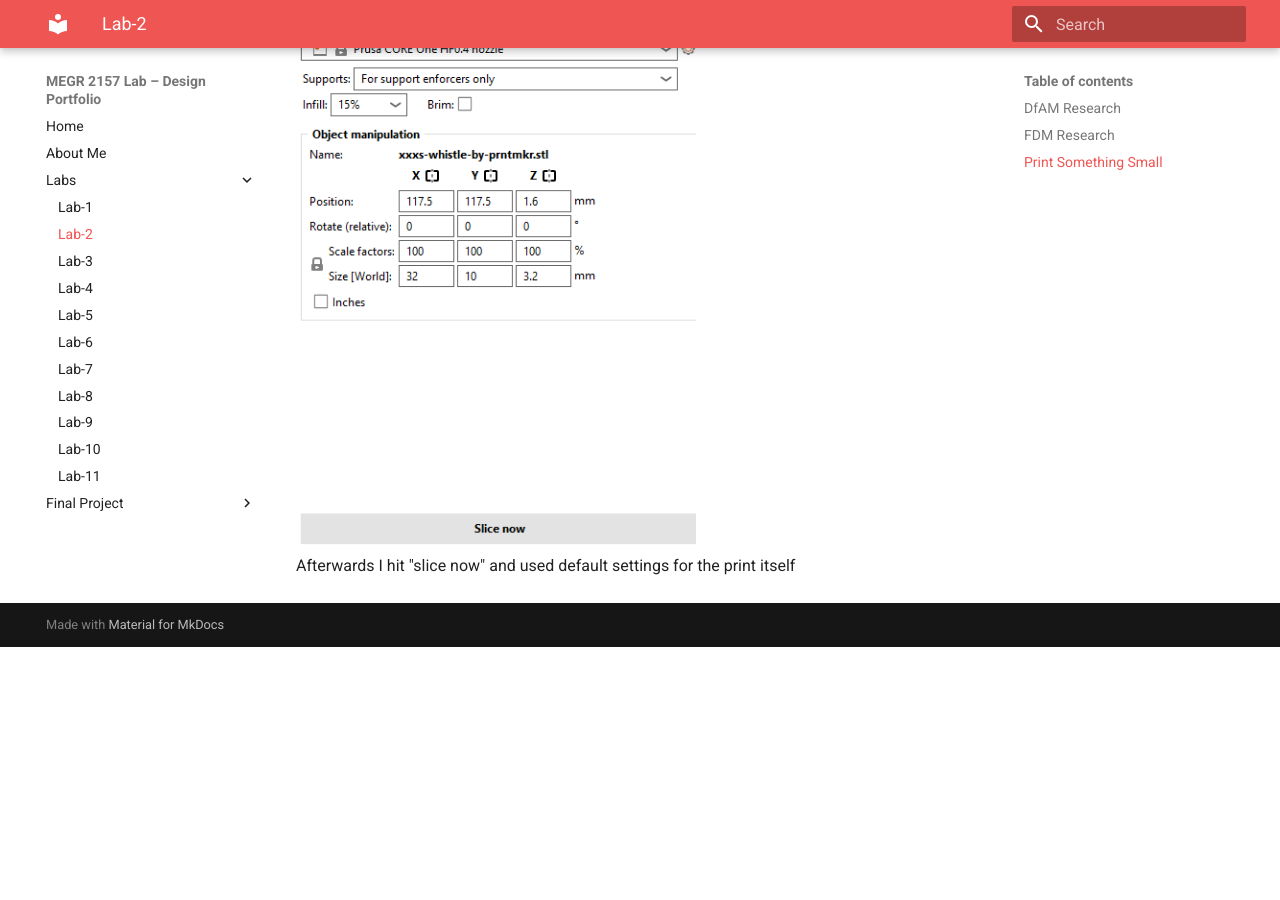
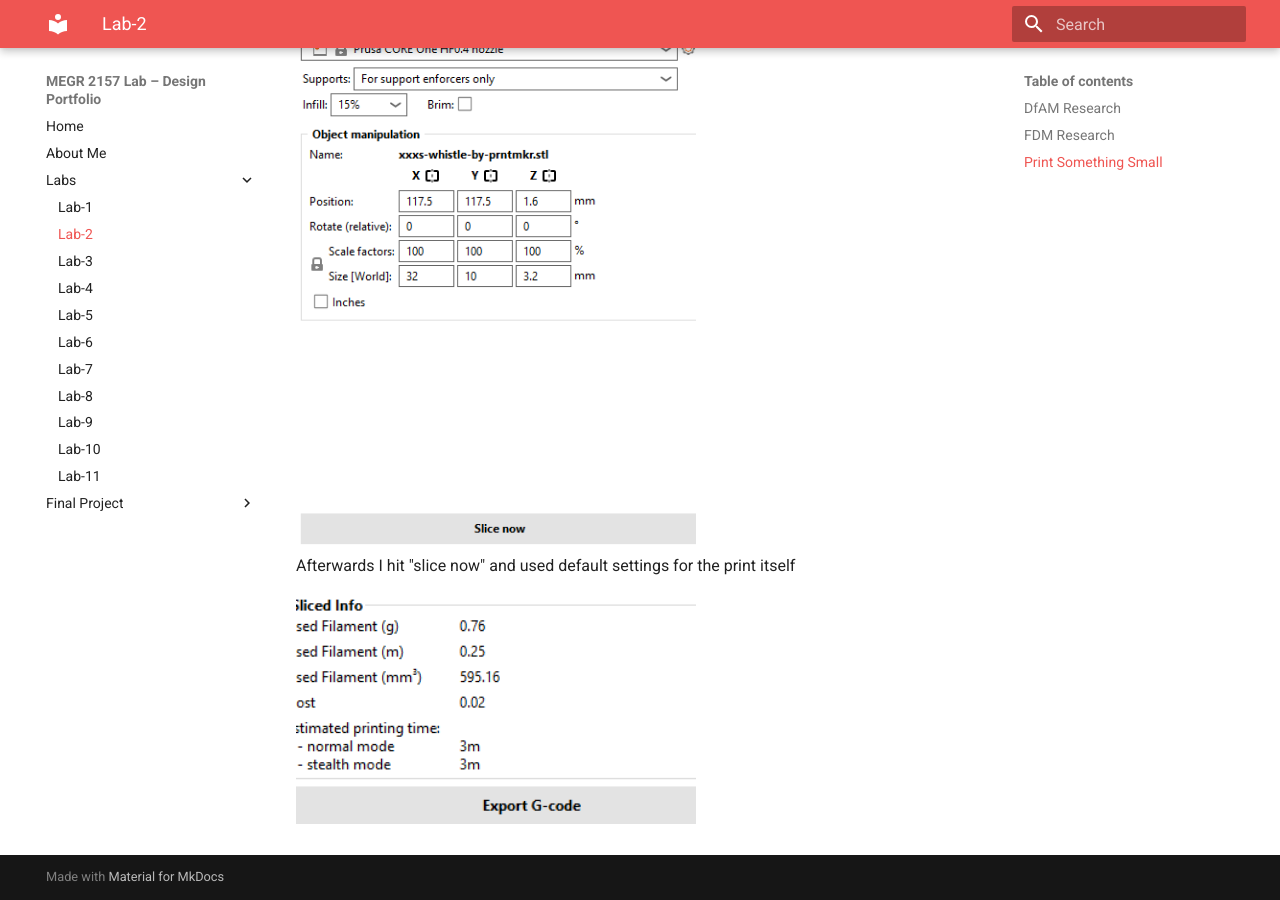
Before and after one commit to AtibaJ/megr2157L-portfolio, an MkDocs documentation site: the page built from docs/Labs/L02/index.md, in a window 1280 px wide and 900 px high, scrolled down 1848 px. Built offline with MkDocs 1.6.1 and Material for MkDocs 9.7.7, drawn with Linux system fonts in a browser that asks for light colours; before the commit the page ends 2495 px from its top, so only the background shows below that.

Commit message:
Add images and print settings information to index.md

```diff
--- a/docs/Labs/L02/index.md
+++ b/docs/Labs/L02/index.md
@@ -22,3 +22,4 @@ The file chosen was perfect falling right in the allotted tolerance being only a
 The print settings before slicing
 <img src="printsettings.png" alt="Picture of printsettings" width="400">
 Afterwards I hit "slice now" and used default settings for the print itself
+<img src="sliceinfo.png" alt="Picture of info for slice" width="400">
```
